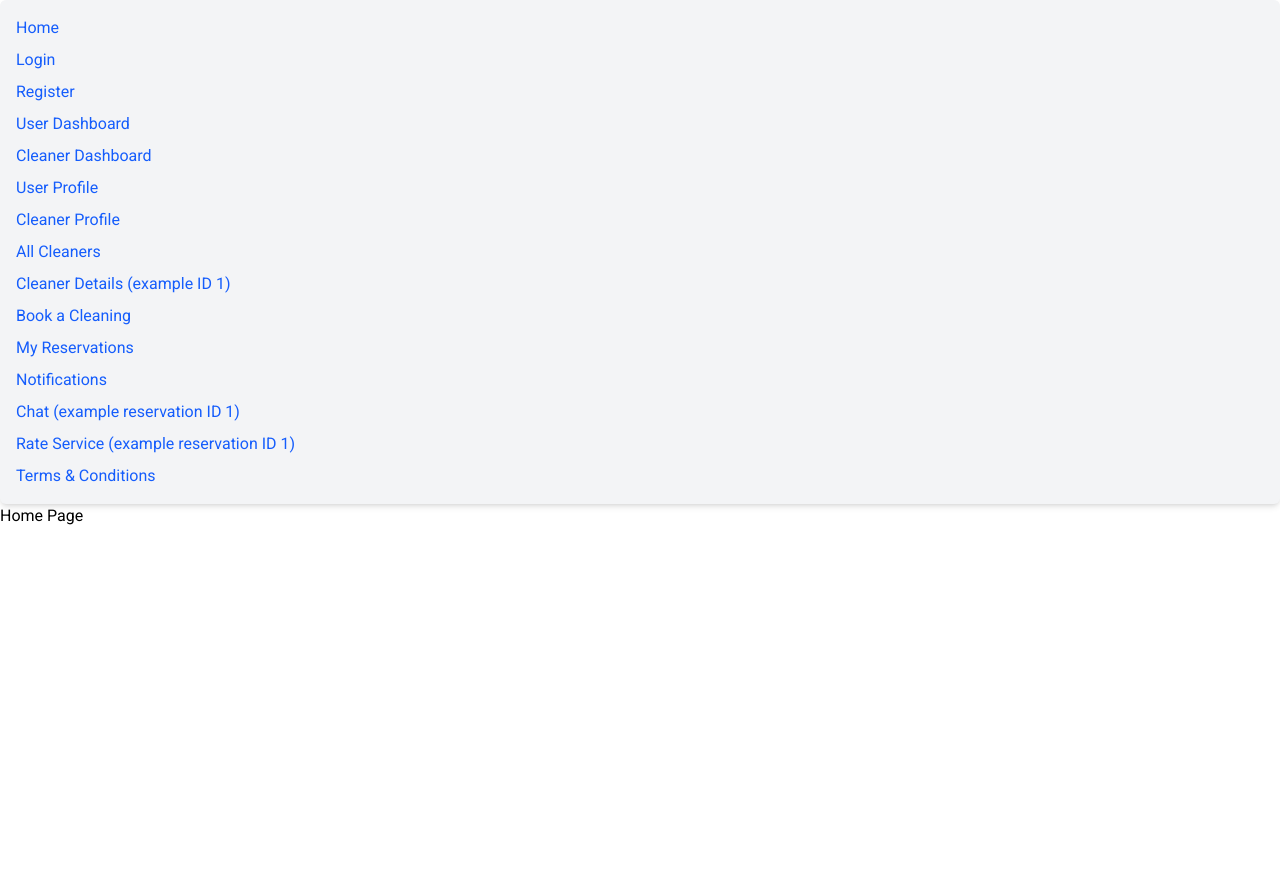
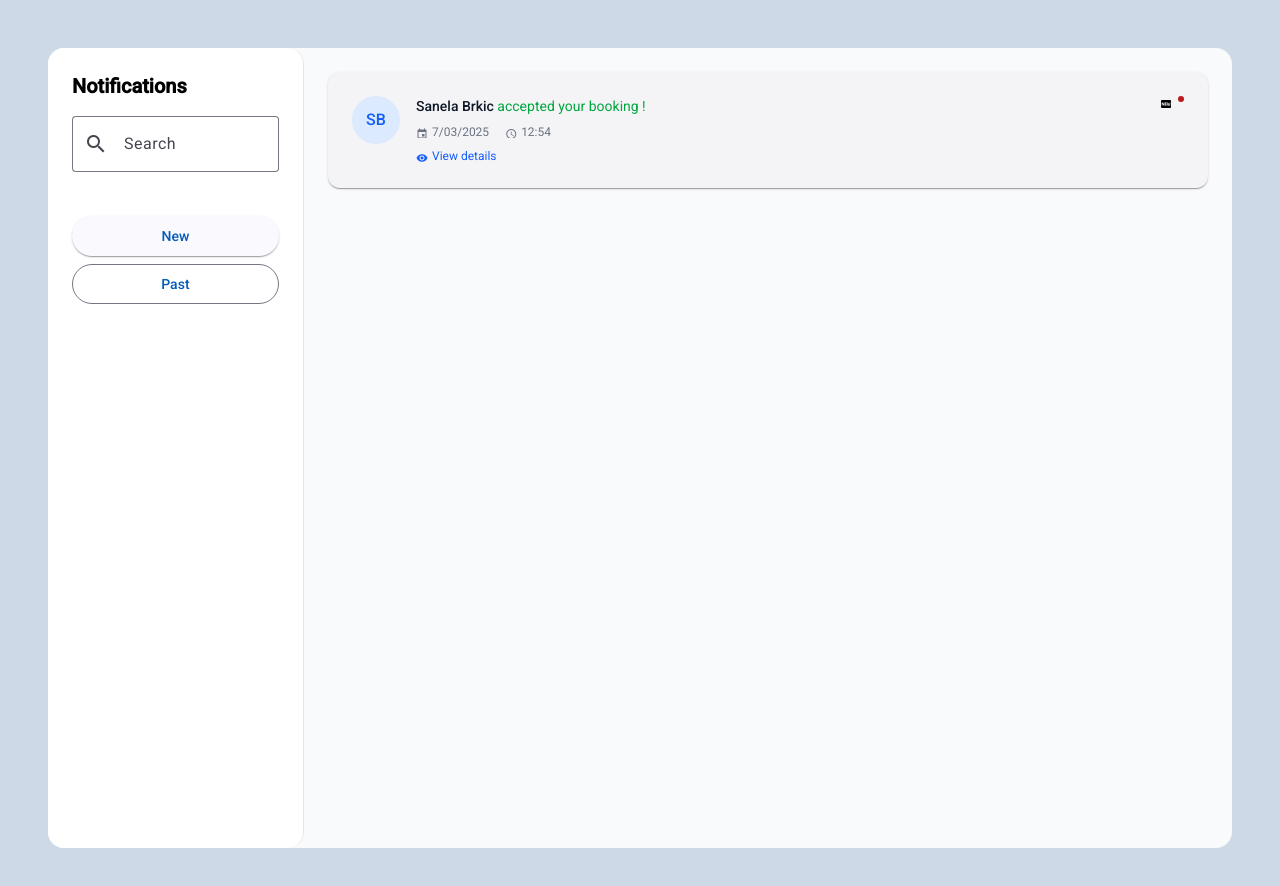
Before and after one commit to AndNijaz/cleanme-frontend, an Angular app: page /notifications in a window 1280 px wide. Shown: the top 886 px of the page. Before the commit the page ends 800 px from the top, so only its background shows below. Built offline with nearby package versions, Linux system fonts and the light colour scheme.

Commit message:
Added: front end for notifications

```diff
--- a/angular.json
+++ b/angular.json
@@ -93,5 +93,8 @@
         }
       }
     }
+  },
+  "cli": {
+    "analytics": false
   }
 }
--- a/package.json
+++ b/package.json
@@ -19,7 +19,10 @@
     "@angular/platform-browser": "^19.2.0",
     "@angular/platform-browser-dynamic": "^19.2.0",
     "@angular/router": "^19.2.0",
+    "@primeng/themes": "^19.1.3",
     "@tailwindcss/postcss": "^4.1.1",
+    "lucide-angular": "^0.511.0",
+    "primeng": "^19.1.3",
     "rxjs": "~7.8.0",
     "tslib": "^2.3.0",
     "zone.js": "~0.15.0"
--- /dev/null
+++ b/src/app/features/notifications/notifications.component.ts
@@ -0,0 +1,283 @@
+import { Component } from '@angular/core';
+import { CommonModule } from '@angular/common';
+import { MatInputModule } from '@angular/material/input';
+import { MatButtonModule } from '@angular/material/button';
+import { MatIconModule } from '@angular/material/icon';
+import { MatCardModule } from '@angular/material/card';
+import { MatBadgeModule } from '@angular/material/badge';
+import { FormsModule } from '@angular/forms';
+
+interface Notification {
+  id: string;
+  user: string;
+  action: string;
+  status: 'accepted' | 'declined' | 'complete';
+  date: string;
+  time: string;
+  isNew: boolean;
+}
+
+@Component({
+  selector: 'app-notifications',
+  standalone: true,
+  imports: [
+    CommonModule,
+    MatInputModule,
+    MatButtonModule,
+    MatIconModule,
+    MatCardModule,
+    MatBadgeModule,
+    FormsModule,
+  ],
+  template: `
+    <div
+      class=" max-md:p-4 p-12 flex flex-col items-center justify-center min-h-screen bg-[#CED9E7]"
+    >
+      <div
+        class="flex flex-col lg:flex-row min-h-screen bg-gray-50 w-full rounded-2xl"
+      >
+        <!-- Sidebar (shown on desktop) -->
+        <div
+          class="hidden lg:block w-64 p-6 bg-white border-r border-gray-200 rounded-2xl"
+        >
+          <h2 class="text-xl font-semibold mb-4">Notifications</h2>
+
+          <div class="relative mb-6">
+            <mat-form-field appearance="outline" class="w-full">
+              <mat-icon matPrefix>search</mat-icon>
+              <input matInput placeholder="Search" [(ngModel)]="searchQuery" />
+            </mat-form-field>
+          </div>
+
+          <div class="flex flex-col gap-2">
+            <button
+              mat-raised-button
+              [color]="activeTab === 'new' ? 'primary' : ''"
+              (click)="activeTab = 'new'"
+              class="text-left"
+            >
+              New
+            </button>
+            <button
+              mat-stroked-button
+              [color]="activeTab === 'past' ? 'primary' : ''"
+              (click)="activeTab = 'past'"
+              class="text-left"
+            >
+              Past
+            </button>
+          </div>
+        </div>
+
+        <!-- Main Content -->
+        <div class="flex-1 p-6">
+          <!-- Mobile Header (shown only on mobile) -->
+          <div class="lg:hidden mb-6 bg-white p-4 rounded-lg shadow-sm">
+            <h1 class="text-xl font-semibold mb-4">Notifications</h1>
+
+            <div class="relative mb-4">
+              <mat-form-field appearance="outline" class="w-full">
+                <mat-icon matPrefix>search</mat-icon>
+                <input
+                  matInput
+                  placeholder="Search notifications"
+                  [(ngModel)]="searchQuery"
+                />
+              </mat-form-field>
+            </div>
+
+            <div class="flex gap-2">
+              <button
+                mat-raised-button
+                [color]="activeTab === 'new' ? 'primary' : ''"
+                (click)="activeTab = 'new'"
+                class="flex-1"
+              >
+                New
+              </button>
+              <button
+                mat-stroked-button
+                [color]="activeTab === 'past' ? 'primary' : ''"
+                (click)="activeTab = 'past'"
+                class="flex-1"
+              >
+                Past
+              </button>
+            </div>
+          </div>
+
+          <!-- Notifications List -->
+          <mat-card class="bg-white">
+            <div class="divide-y divide-gray-100">
+              @if (filteredNotifications.length === 0) {
+              <div class="p-8 text-center text-gray-500">
+                No notifications found
+              </div>
+              } @else { @for (notification of filteredNotifications; track
+              notification.id) {
+              <div class="p-6 hover:bg-gray-50 transition-colors">
+                <div class="flex items-start gap-4">
+                  <!-- Avatar -->
+                  <div
+                    class="h-12 w-12 rounded-full bg-blue-100 flex items-center justify-center"
+                  >
+                    <span class="text-blue-600 font-medium">
+                      {{ getInitials(notification.user) }}
+                    </span>
+                  </div>
+
+                  <!-- Content -->
+                  <div class="flex-1 min-w-0">
+                    <div class="flex items-start justify-between">
+                      <div class="flex-1">
+                        <p class="text-sm text-gray-900">
+                          <span class="font-medium">{{
+                            notification.user
+                          }}</span>
+                          <span [ngClass]="getStatusColor(notification.status)">
+                            {{
+                              getStatusText(
+                                notification.status,
+                                notification.action
+                              )
+                            }}
+                          </span>
+                        </p>
+
+                        <!-- Metadata -->
+                        <div
+                          class="flex items-center gap-4 mt-2 text-xs text-gray-500"
+                        >
+                          <div class="flex items-center gap-1">
+                            <mat-icon class="!text-xs !w-3 !h-3"
+                              >event</mat-icon
+                            >
+                            <span>{{ notification.date }}</span>
+                          </div>
+                          <div class="flex items-center gap-1">
+                            <mat-icon class="!text-xs !w-3 !h-3"
+                              >schedule</mat-icon
+                            >
+                            <span>{{ notification.time }}</span>
+                          </div>
+                        </div>
+
+                        <!-- View Details Link -->
+                        <button
+                          class="flex items-center gap-1 mt-2 text-xs text-blue-600 hover:text-blue-800"
+                        >
+                          <mat-icon class="!text-xs !w-3 !h-3"
+                            >visibility</mat-icon
+                          >
+                          <span>View details</span>
+                        </button>
+                      </div>
+
+                      <!-- New Badge -->
+                      @if (notification.isNew) {
+                      <mat-icon
+                        matBadge="New"
+                        matBadgeSize="small"
+                        class="text-blue-800 !text-xs"
+                      >
+                        fiber_new
+                      </mat-icon>
+                      }
+                    </div>
+                  </div>
+                </div>
+              </div>
+              } }
+            </div>
+          </mat-card>
+        </div>
+      </div>
+    </div>
+  `,
+  styles: [
+    `
+      .mat-mdc-form-field {
+        width: 100%;
+      }
+      .mat-mdc-button {
+        text-transform: uppercase;
+      }
+    `,
+  ],
+})
+export class NotificationsComponent {
+  activeTab: 'new' | 'past' = 'new';
+  searchQuery = '';
+
+  notifications: Notification[] = [
+    {
+      id: '1',
+      user: 'Sanela Brkic',
+      action: 'your booking !',
+      status: 'accepted',
+      date: '7/03/2025',
+      time: '12:54',
+      isNew: true,
+    },
+    {
+      id: '2',
+      user: 'Sanela Brkic',
+      action: 'your booking !',
+      status: 'declined',
+      date: '6/03/2025',
+      time: '12:54',
+      isNew: false,
+    },
+    {
+      id: '3',
+      user: 'Sanela',
+      action: 'your experience !',
+      status: 'complete',
+      date: '2/03/2025',
+      time: '12:54',
+      isNew: false,
+    },
+  ];
+
+  get filteredNotifications() {
+    return this.notifications.filter((notification) => {
+      const matchesTab =
+        this.activeTab === 'new' ? notification.isNew : !notification.isNew;
+      const matchesSearch =
+        notification.user
+          .toLowerCase()
+          .includes(this.searchQuery.toLowerCase()) ||
+        notification.action
+          .toLowerCase()
+          .includes(this.searchQuery.toLowerCase());
+      return matchesTab && matchesSearch;
+    });
+  }
+
+  getStatusColor(status: string): string {
+    switch (status) {
+      case 'accepted':
+        return 'text-green-600';
+      case 'declined':
+        return 'text-red-600';
+      case 'complete':
+        return 'text-yellow-600';
+      default:
+        return 'text-gray-600';
+    }
+  }
+
+  getStatusText(status: string, action: string): string {
+    if (status === 'complete') {
+      return `Your cleaning with Sanela is complete. Rate ${action}`;
+    }
+    return `${status} ${action}`;
+  }
+
+  getInitials(name: string): string {
+    return name
+      .split(' ')
+      .map((n) => n[0])
+      .join('');
+  }
+}
```
Also changed, not shown: src/app/app.routes.ts (+12 -6 lines), 1 other file (tests, documents, lock files or other folders).
